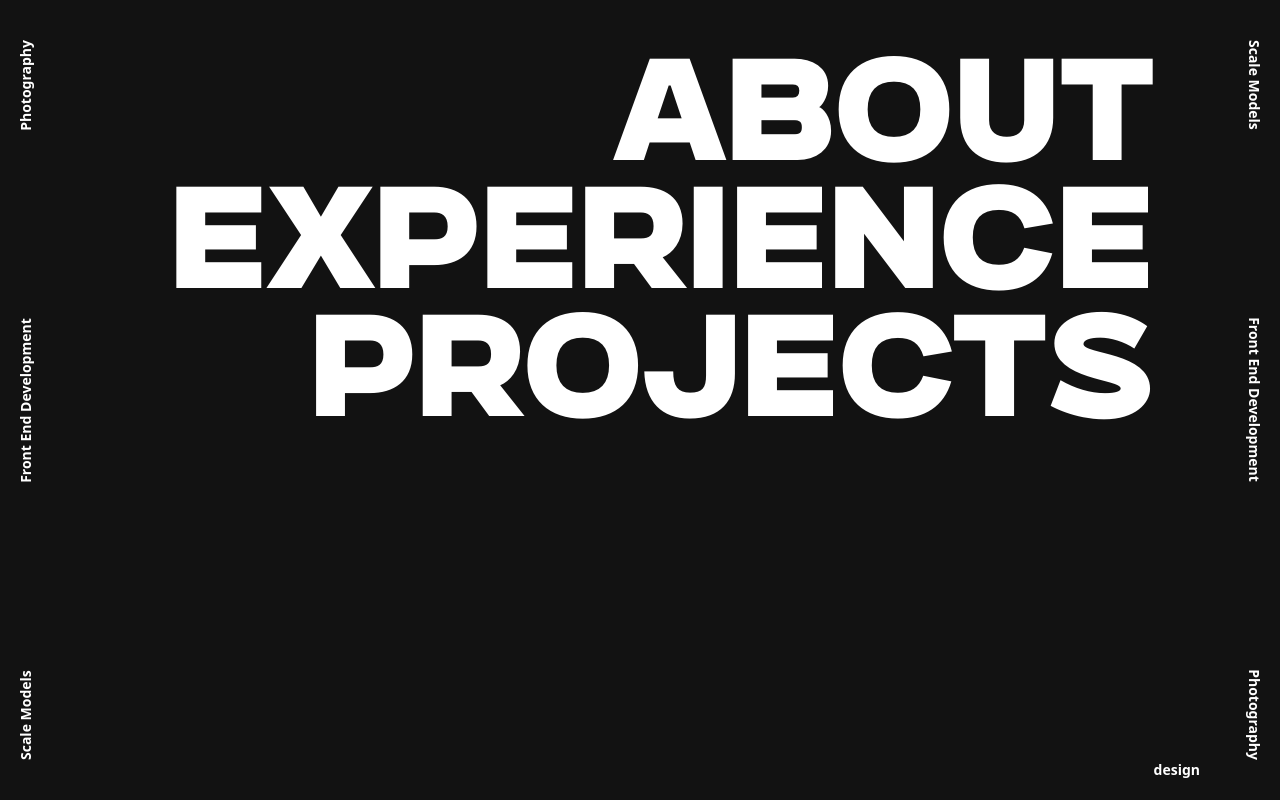
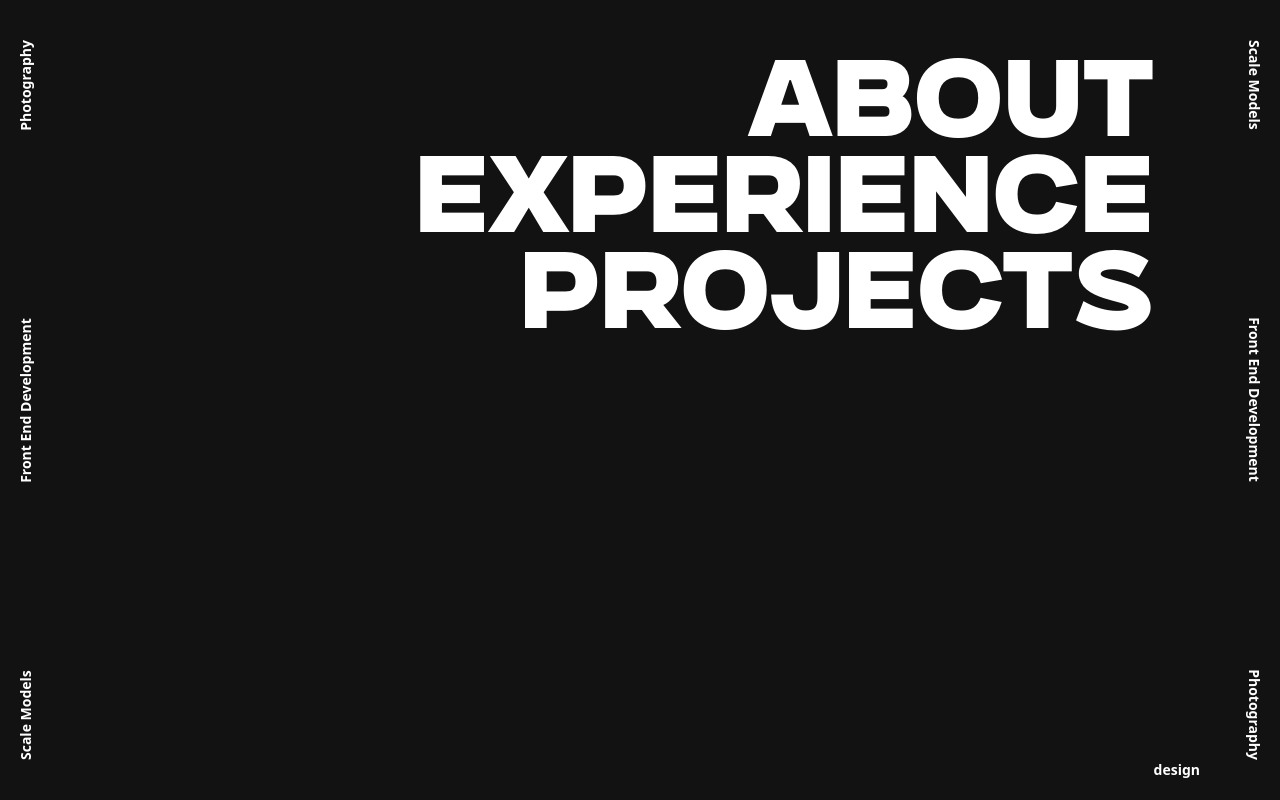
Before and after one commit to sestuna117/portfolio-next, a Next.js app: page / in a window 1280 px wide. Shown: the top 800 px of the page. Built offline with nearby package versions, Linux system fonts and the light colour scheme.

Commit message:
fix animation threshold for about

```diff
--- a/src/app/_components/HomeLink.tsx
+++ b/src/app/_components/HomeLink.tsx
@@ -33,7 +33,7 @@ export const HomeLink = (props: HomeLinkProps) => {
   return (
     <a
       className={`text-white relative inline-block text-right font-bold uppercase
-                 text-4xl mobile-m:text-5xl md:text-7xl lg:text-9xl 2xl:text-10xl fhd:text-xxl
+                 text-4xl md:text-7xl lg:text-8xl 2xl:text-9xl fhd:text-xxl
                  before:wipe before:content-[attr(id)] before:background-size-width-[0] before:inline-block before:text-right
                  before:font-bold before:uppercase before:absolute before:top-0 before:left-0
                  before:transition-background-size before:ease-slow-wipe before:duration-500 hover:before:background-size-width-[220%]`}
--- a/src/app/_components/about/AboutMeSegment.tsx
+++ b/src/app/_components/about/AboutMeSegment.tsx
@@ -5,7 +5,7 @@ import { InView } from "react-intersection-observer";
 
 export default function AboutMeSegment() {
   return (
-    <InView triggerOnce threshold={1}>
+    <InView triggerOnce threshold={0.5}>
       {({ inView, ref }) => (
         <div ref={ref}>
           <div
--- a/src/app/_components/about/AboutSection.tsx
+++ b/src/app/_components/about/AboutSection.tsx
@@ -12,6 +12,7 @@ const AboutSection = () => {
         childrenClassNameInView={""}
         titleAnimationDelay={500}
         dividerAnimationDelay={0}
+        threshold={0.2}
       >
         <AboutMeSegment />
       </AboutSectionSegment>
@@ -22,6 +23,7 @@ const AboutSection = () => {
         childrenClassNameInView={""}
         titleAnimationDelay={750}
         dividerAnimationDelay={250}
+        threshold={1}
       >
         <SkillsListSegment />
       </AboutSectionSegment>
@@ -33,6 +35,7 @@ const AboutSection = () => {
         }
         titleAnimationDelay={1000}
         dividerAnimationDelay={500}
+        threshold={1}
       ></AboutSectionSegment>
     </div>
   );
--- a/src/app/_components/about/AboutSectionSegment.tsx
+++ b/src/app/_components/about/AboutSectionSegment.tsx
@@ -10,6 +10,7 @@ interface AboutSectionSegmentProps {
   childrenClassNameInView: string;
   titleAnimationDelay: number;
   dividerAnimationDelay: number;
+  threshold: number;
 }
 
 export default function AboutSectionSegment({
@@ -19,9 +20,10 @@ export default function AboutSectionSegment({
   childrenClassNameInView,
   titleAnimationDelay,
   dividerAnimationDelay,
+  threshold
 }: AboutSectionSegmentProps) {
   return (
-    <InView triggerOnce threshold={1}>
+    <InView triggerOnce threshold={threshold}>
       {({ inView, ref }) => (
         <div ref={ref} className={"mb-10"}>
           <div className={"text-4xl mb-[10px] w-full"}>
--- a/src/app/page.tsx
+++ b/src/app/page.tsx
@@ -17,7 +17,7 @@ export default function Home() {
         <div id={"home"} className={"h-screen bg-cod-gray py-16"}>
           <div className={"flex flex-col items-end"}>
             <HomeLink href={"#about"} label={"About"} />
-            <HomeLink href={"#work"} label={"Experience"} />
+            <HomeLink href={"#experience"} label={"Experience"} />
             <HomeLink href={"#projects"} label={"Projects"} />
           </div>
         </div>
```
